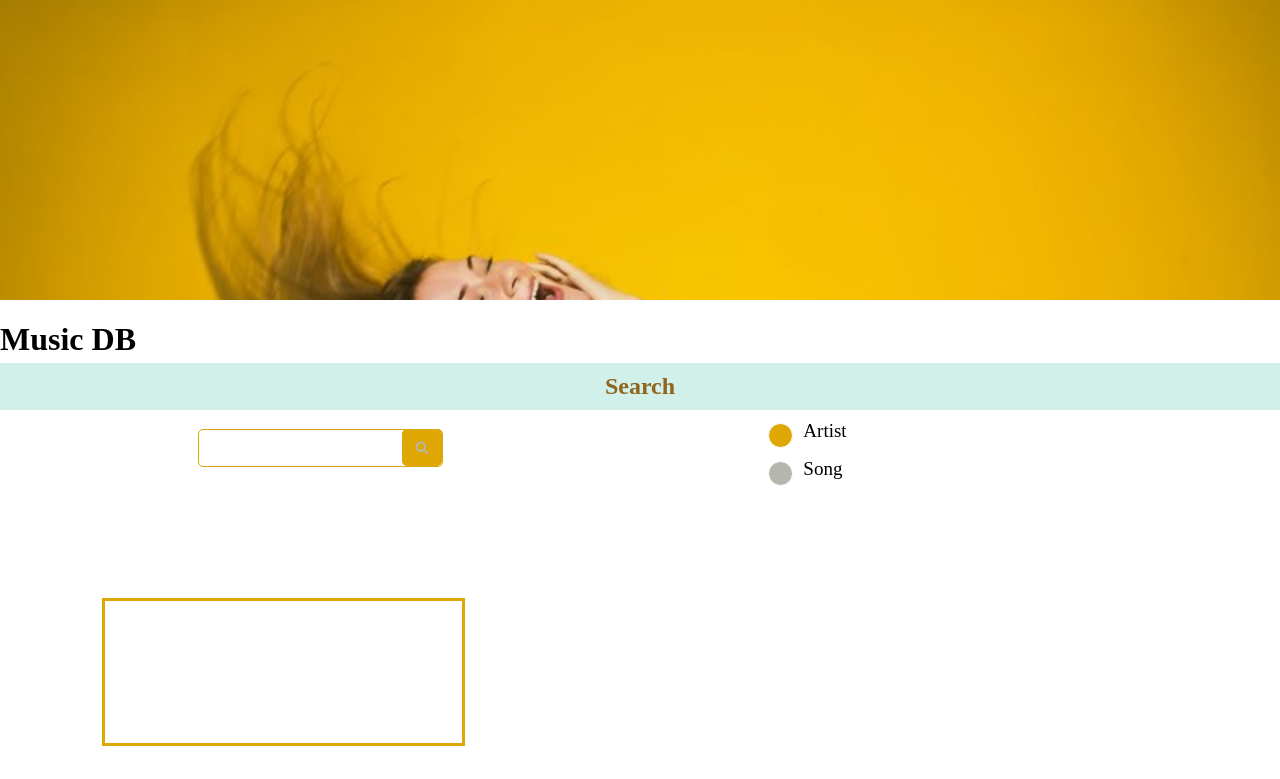
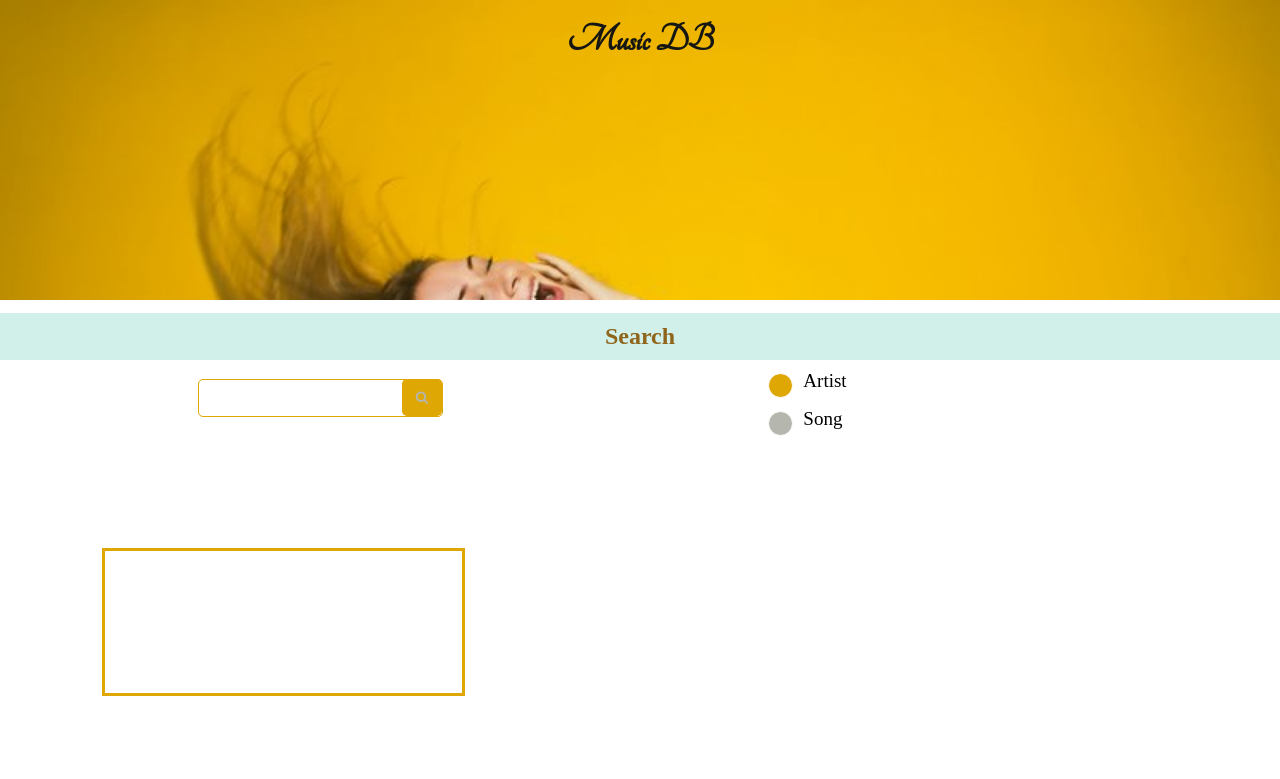
Before and after one commit to FACK1/had-am-sa, a website: page public/index.html in a window 1280 px wide. Shown: the top 779 px of the page. Drawn offline with Linux system fonts and the light colour scheme.

Commit message:
Update style.css

```diff
--- a/public/style.css
+++ b/public/style.css
@@ -140,3 +140,11 @@ h2{
     margin-top: -17px;
 
 }
+#tilte{
+  font-size: 30pt;
+  margin-bottom: 270px;
+  margin-top: -300px;
+  text-align: center;
+  color: #161713;
+  font-family: 'Tangerine', cursive;
+}
```
